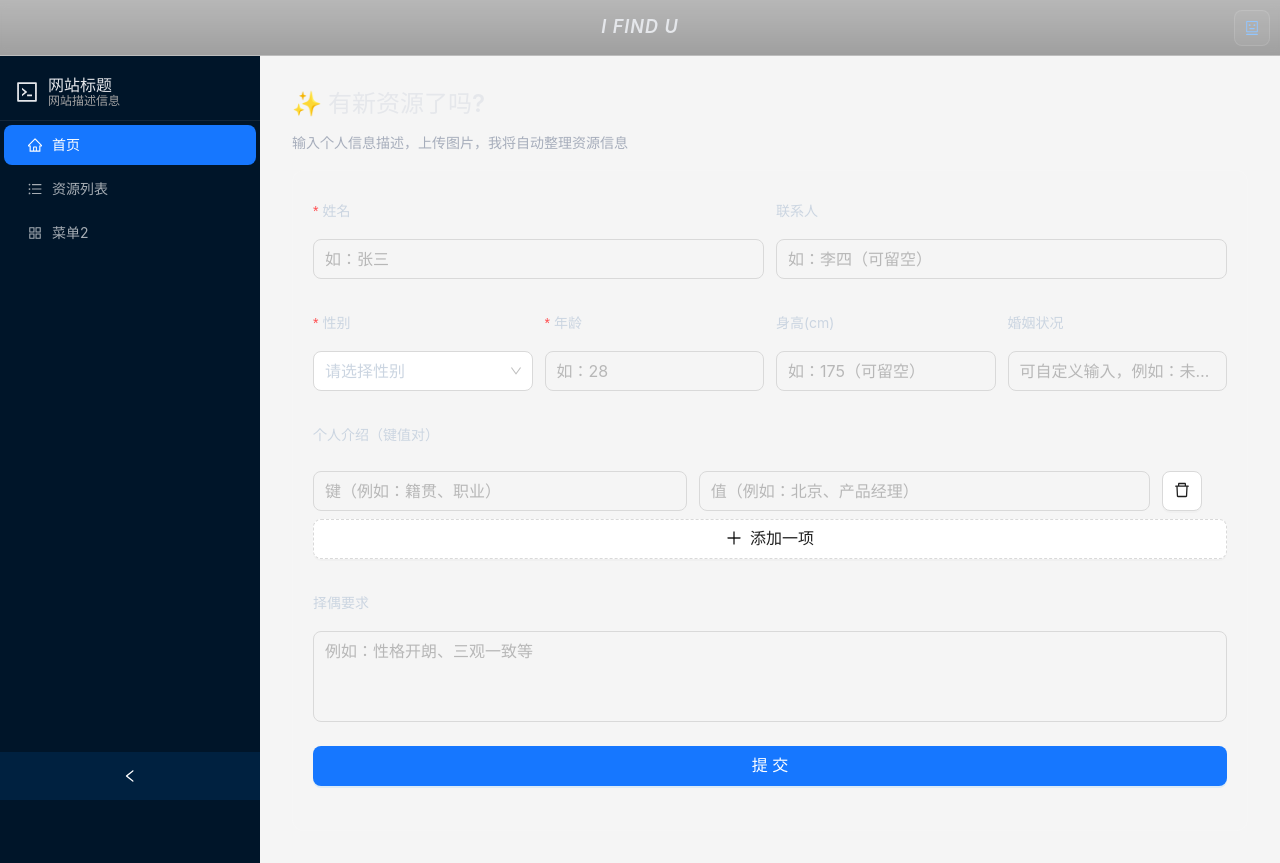
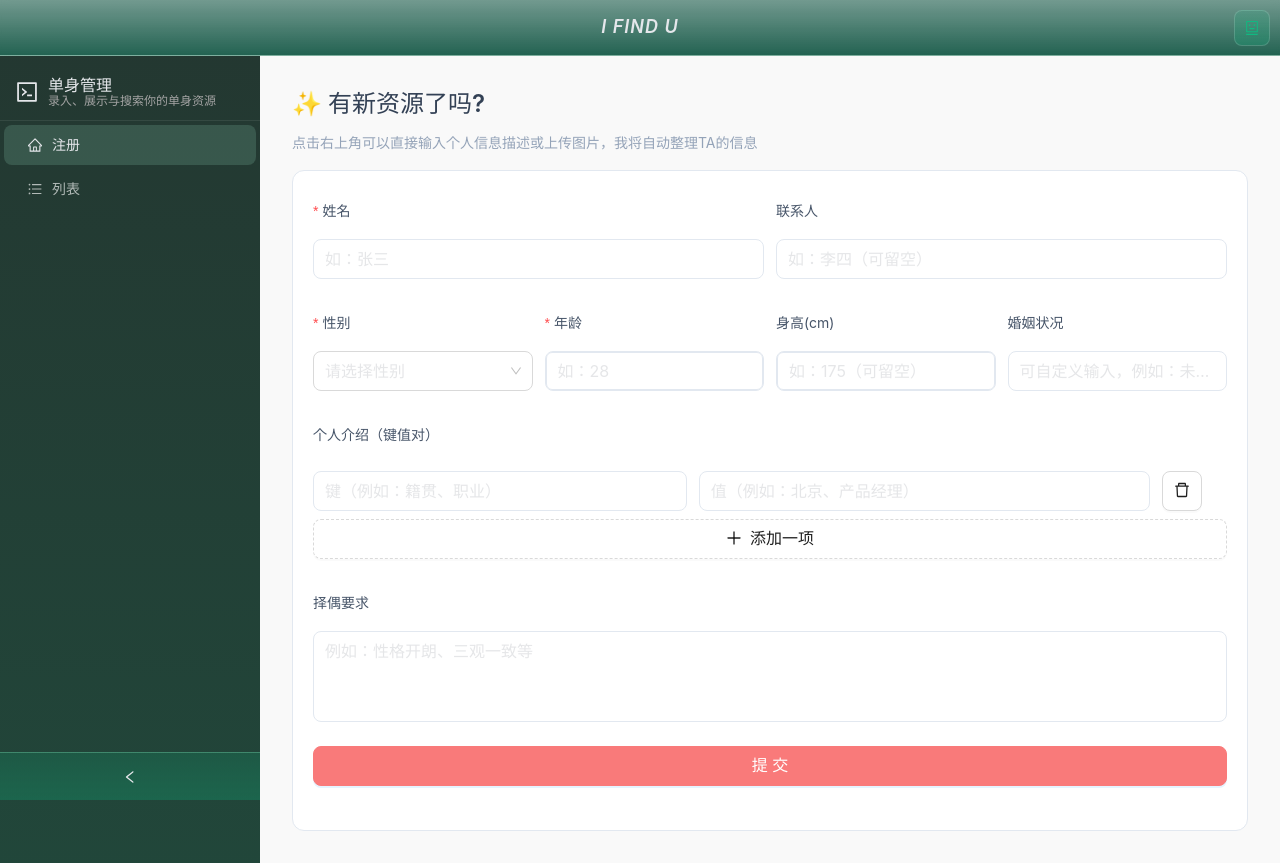
Before and after one commit to mamamiyear/if.u.clients.web, a React (Vite) app: page / in a window 1280 px wide. Built offline with nearby package versions, Linux system fonts and the light colour scheme.

Commit message:
refactor: change the theme color scheme

```diff
--- a/src/components/InputDrawer.css
+++ b/src/components/InputDrawer.css
@@ -1,6 +1,6 @@
-/* 右侧输入抽屉样式（参考示例配色） */
+/* 右侧输入抽屉样式（薄荷之春配色） */
 .input-drawer .ant-drawer-body {
-  background: #e9b6b6; /* 淡粉色背景，贴近参考图 */
+  background: var(--color-primary);
 }
 
 .input-drawer-inner {
@@ -11,13 +11,13 @@
 }
 .input-drawer-title {
   font-weight: 700;
-  color: #3b3b3b;
+  color: var(--text-primary);
   letter-spacing: 0.5px;
   text-align: center;
 }
 
 .input-drawer-box {
-  background: rgba(255,255,255,0.75);
+  background: var(--bg-card);
   border-radius: 12px;
   padding: 16px 18px; /* 增大内边距 */
   box-shadow: 0 1px 6px rgba(0,0,0,0.08);
--- a/src/components/InputDrawer.tsx
+++ b/src/components/InputDrawer.tsx
@@ -43,7 +43,7 @@ const InputDrawer: React.FC<Props> = ({ open, onClose, onResult, containerEl })
       width={isMobile ? '100%' : '33%'}
       open={open}
       onClose={onClose}
-      mask={false}
+      mask
       getContainer={containerEl ? () => containerEl : undefined}
       closable={false}
       zIndex={1500}
@@ -58,7 +58,7 @@ const InputDrawer: React.FC<Props> = ({ open, onClose, onResult, containerEl })
           alignItems: 'center',
           justifyContent: 'center',
         },
-        mask: { top: topbarHeight, height: `calc(100% - ${topbarHeight}px)` },
+        // mask: { top: topbarHeight, height: `calc(100% - ${topbarHeight}px)`, backgroundColor: 'var(--mask)' },
       }}
     >
       <div className="input-drawer-inner">
--- a/src/components/KeyValueList.css
+++ b/src/components/KeyValueList.css
@@ -12,6 +12,13 @@
 }
 
 .kv-list .ant-input {
-  background: rgba(255,255,255,0.03);
-  color: #e5e7eb;
+  background: var(--bg-card);
+  color: var(--text-primary);
+  border: 1px solid var(--border);
 }
+
+.kv-list .ant-input::placeholder { color: var(--placeholder); }
+.kv-list .ant-input:focus {
+  border-color: var(--color-primary-600);
+  box-shadow: 0 0 0 3px rgba(16, 185, 129, 0.15);
+}
--- a/src/components/MainContent.tsx
+++ b/src/components/MainContent.tsx
@@ -17,11 +17,11 @@ const MainContent: React.FC<Props> = ({ inputOpen = false, onCloseInput, contain
   return (
     <Content className="main-content">
       <div className="content-body">
-        <Typography.Title level={3} style={{ color: '#e5e7eb', marginBottom: 12 }}>
+        <Typography.Title level={3} style={{ color: 'var(--text-primary)', marginBottom: 12 }}>
           ✨ 有新资源了吗?
         </Typography.Title>
-        <Typography.Paragraph style={{ color: '#a6adbb', marginBottom: 0 }}>
-          输入个人信息描述，上传图片，我将自动整理资源信息
+        <Typography.Paragraph style={{ color: 'var(--muted)', marginBottom: 0 }}>
+          点击右上角可以直接输入个人信息描述或上传图片，我将自动整理TA的信息
         </Typography.Paragraph>
 
         <PeopleForm initialData={formData} />
--- a/src/components/PeopleForm.css
+++ b/src/components/PeopleForm.css
@@ -2,13 +2,14 @@
 .people-form {
   margin-top: 16px;
   padding: 20px;
-  border: 1px solid rgba(255,255,255,0.1);
+  border: 1px solid var(--border);
   border-radius: 12px;
-  background: rgba(255,255,255,0.04);
+  background: var(--bg-card);
+  color: var(--text-primary);
 }
 
 .people-form .ant-form-item-label > label {
-  color: #cbd5e1;
+  color: var(--text-secondary);
 }
 
 .people-form .ant-input,
@@ -16,11 +17,24 @@
 .people-form .ant-select-selector,
 .people-form .ant-input-number,
 .people-form .ant-input-number-input {
-  background: rgba(255,255,255,0.03);
-  color: #e5e7eb;
+  background: var(--bg-card);
+  color: var(--text-primary);
+  border: 1px solid var(--border);
 }
 
 .people-form .ant-select-selection-item,
 .people-form .ant-select-selection-placeholder {
-  color: #cbd5e1;
+  color: var(--placeholder);
 }
+.people-form .ant-select-selection-item { color: var(--text-primary); }
+
+/* 输入占位与聚焦态 */
+.people-form .ant-input::placeholder { color: var(--placeholder); }
+.people-form .ant-input-number-input::placeholder { color: var(--placeholder); }
+.people-form .ant-input:focus,
+.people-form .ant-input-affix-wrapper-focused,
+.people-form .ant-select-focused .ant-select-selector,
+.people-form .ant-input-number-focused {
+  border-color: var(--color-primary-600) !important;
+  box-shadow: 0 0 0 3px rgba(16, 185, 129, 0.15);
+}
--- a/src/components/ResourceList.tsx
+++ b/src/components/ResourceList.tsx
@@ -566,7 +566,7 @@ const ResourceList: React.FC = () => {
   return (
     <Content className="main-content">
       <div className="content-body">
-        <Typography.Title level={3} style={{ color: '#e5e7eb', marginBottom: 12 }}>
+        <Typography.Title level={3} style={{ color: 'var(--text-primary)', marginBottom: 12 }}>
           资源列表
         </Typography.Title>
 
--- a/src/components/SiderMenu.tsx
+++ b/src/components/SiderMenu.tsx
@@ -1,6 +1,6 @@
 import React from 'react';
 import { Layout, Menu, Grid, Drawer, Button } from 'antd';
-import { CodeOutlined, HomeOutlined, UnorderedListOutlined, AppstoreOutlined, MenuOutlined } from '@ant-design/icons';
+import { CodeOutlined, HomeOutlined, UnorderedListOutlined, MenuOutlined } from '@ant-design/icons';
 import './SiderMenu.css';
 
 const { Sider } = Layout;
@@ -32,9 +32,9 @@ const SiderMenu: React.FC<Props> = ({ onNavigate, selectedKey, mobileOpen, onMob
   }, [selectedKey]);
 
   const items = [
-    { key: 'home', label: '首页', icon: <HomeOutlined /> },
-    { key: 'menu1', label: '资源列表', icon: <UnorderedListOutlined /> },
-    { key: 'menu2', label: '菜单2', icon: <AppstoreOutlined /> },
+    { key: 'home', label: '注册', icon: <HomeOutlined /> },
+    { key: 'menu1', label: '列表', icon: <UnorderedListOutlined /> },
+    // { key: 'menu2', label: '菜单2', icon: <AppstoreOutlined /> },
   ];
 
   // 移动端：使用 Drawer 覆盖主内容
@@ -63,8 +63,8 @@ const SiderMenu: React.FC<Props> = ({ onNavigate, selectedKey, mobileOpen, onMob
           <div className="sider-header">
             <CodeOutlined style={{ fontSize: 22 }} />
             <div>
-              <div className="sider-title">网站标题</div>
-              <div className="sider-desc">网站描述信息</div>
+              <div className="sider-title">单身管理</div>
+              <div className="sider-desc">录入、展示与搜索你的单身资源</div>
             </div>
           </div>
           <Menu
@@ -99,8 +99,8 @@ const SiderMenu: React.FC<Props> = ({ onNavigate, selectedKey, mobileOpen, onMob
         <CodeOutlined style={{ fontSize: 22 }} />
         {!collapsed && (
           <div>
-            <div className="sider-title">网站标题</div>
-            <div className="sider-desc">网站描述信息</div>
+            <div className="sider-title">单身管理</div>
+            <div className="sider-desc">录入、展示与搜索你的单身资源</div>
           </div>
         )}
       </div>
--- a/src/components/TopBar.css
+++ b/src/components/TopBar.css
@@ -7,8 +7,8 @@
   display: grid;
   grid-template-columns: 56px 1fr 56px;
   align-items: center;
-  background: linear-gradient(180deg, rgba(0,0,0,0.25) 0%, rgba(0,0,0,0.35) 100%);
-  border-bottom: 1px solid rgba(255,255,255,0.08);
+  background: linear-gradient(180deg, rgba(6, 78, 59, 0.55) 0%, rgba(6, 78, 59, 0.88) 100%);
+  border-bottom: 1px solid rgba(167, 243, 208, 0.25);
   backdrop-filter: blur(4px);
 }
 
@@ -18,7 +18,7 @@
   font-weight: 600;
   font-style: italic;
   letter-spacing: 1px;
-  color: #e5e7eb;
+  color: var(--text-invert);
 }
 
 .topbar-left,
@@ -35,11 +35,11 @@
   width: 36px;
   height: 36px;
   border-radius: 8px;
-  border: 1px solid rgba(255,255,255,0.12);
-  background: rgba(255,255,255,0.04);
-  color: #93c5fd; /* 主题蓝 */
+  border: 1px solid rgba(255,255,255,0.16);
+  background: linear-gradient(180deg, rgba(16,185,129,0.15) 0%, rgba(16,185,129,0.25) 100%);
+  color: var(--color-primary-600);
 }
-.icon-btn:hover { background: rgba(255,255,255,0.08); }
+.icon-btn:hover { background: rgba(16,185,129,0.35); }
 
 @media (min-width: 768px) {
   .topbar { grid-template-columns: 56px 1fr 56px; }
--- a/src/styles/base.css
+++ b/src/styles/base.css
@@ -1,4 +1,21 @@
 /* 全局基础样式 */
+:root {
+  /* Minty Spring 主题变量 */
+  --color-primary: #A7F3D0; /* 薄荷绿 */
+  --color-primary-600: #10B981; /* 深薄荷绿，用于文本/边框强调 */
+  --color-accent: #F97A7A; /* 珊瑚红（CTA） */
+  --bg-app: #F9F9F9; /* 主内容背景 */
+  --bg-sider: #262626; /* 侧栏与深色顶栏 */
+  --bg-card: #FFFFFF; /* 卡片与输入框背景 */
+  --text-primary: #334155; /* 深石板灰 */
+  --text-secondary: #475569; /* 次要文本 */
+  --text-invert: #E5E7EB; /* 深背景上的浅文本 */
+  --border: #E2E8F0; /* 通用边框 */
+  --muted: #94A3B8; /* 提示文字 */
+  --placeholder: hsla(215, 12%, 35%, 0.15); /* 更淡的占位符 */
+  --focus: #A7F3D0; /* 聚焦外光圈 */
+  --mask: rgba(17, 24, 39, 0.35); /* 遮罩 */
+}
 @supports (font-variation-settings: normal) {
   :root { font-synthesis-weight: none; }
 }
@@ -9,10 +26,11 @@ html, body, #root {
 
 body {
   margin: 0;
+  /* 保留暗色基底，但主内容将使用浅色背景 */
   background: radial-gradient(1200px 600px at 70% -100px, rgba(92,124,255,0.25) 0%, rgba(92,124,255,0.06) 45%, transparent 60%),
               radial-gradient(800px 400px at -200px 20%, rgba(120,220,255,0.15) 0%, rgba(120,220,255,0.06) 50%, transparent 70%),
               #0f172a; /* slate-900 */
-  color: #e5e7eb; /* gray-200 */
+  color: var(--text-invert);
   font-family: ui-sans-serif, system-ui, -apple-system, Segoe UI, Roboto, "Helvetica Neue", Arial, "Noto Sans", "Apple Color Emoji", "Segoe UI Emoji";
   -webkit-font-smoothing: antialiased;
   -moz-osx-font-smoothing: grayscale;
@@ -34,3 +52,27 @@ body {
   background: rgba(255,255,255,0.2);
   border-radius: 6px;
 }
+
+/* 全局主按钮样式（Ant Design） */
+.ant-btn-primary {
+  background: var(--color-accent);
+  border-color: var(--color-accent);
+}
+.ant-btn-primary:hover,
+.ant-btn-primary:focus {
+  background: #F06363;
+  border-color: #F06363;
+}
+.ant-btn-primary:disabled {
+  background: #FBC2C2;
+  border-color: #FBC2C2;
+  color: rgba(255,255,255,0.7);
+}
+
+/* 全局更淡的占位符颜色 */
+.ant-input::placeholder,
+.ant-input-affix-wrapper input::placeholder,
+.ant-input-number-input::placeholder,
+textarea::placeholder {
+  color: var(--placeholder) !important;
+}
--- a/src/styles/layout.css
+++ b/src/styles/layout.css
@@ -2,6 +2,9 @@
 .layout-wrapper {
   min-height: 100vh;
 }
+
+/* 消除 Ant Layout 默认白底，避免顶栏下方看到白边 */
+.layout-wrapper .ant-layout { background: transparent; }
 
 /* 侧栏头部区域 */
 .sider-header {
@@ -25,10 +28,14 @@
   display: flex;
   flex-direction: column;
   height: 100%;
+  background: var(--bg-app);
 }
 .content-body {
   flex: 1;
   padding: 32px;
+  background: transparent;
+  color: var(--text-primary);
+  border-radius: 12px;
 }
 
 /* 输入面板固定底部 */
@@ -44,11 +51,11 @@
 .hint-text {
   margin-top: 10px;
   font-size: 12px;
-  color: #9ca3af;
+  color: var(--muted);
 }
 
 /* 小屏优化：输入区域内边距更紧凑 */
 @media (max-width: 768px) {
-  .content-body { padding: 16px; }
+  .content-body { padding: 16px; border-radius: 0; }
   .input-panel-wrapper { padding: 12px 12px 16px 12px; }
 }
```
Also changed, not shown: src/components/InputPanel.css (+13 -2 lines), src/components/SiderMenu.css (+38 -2 lines).
